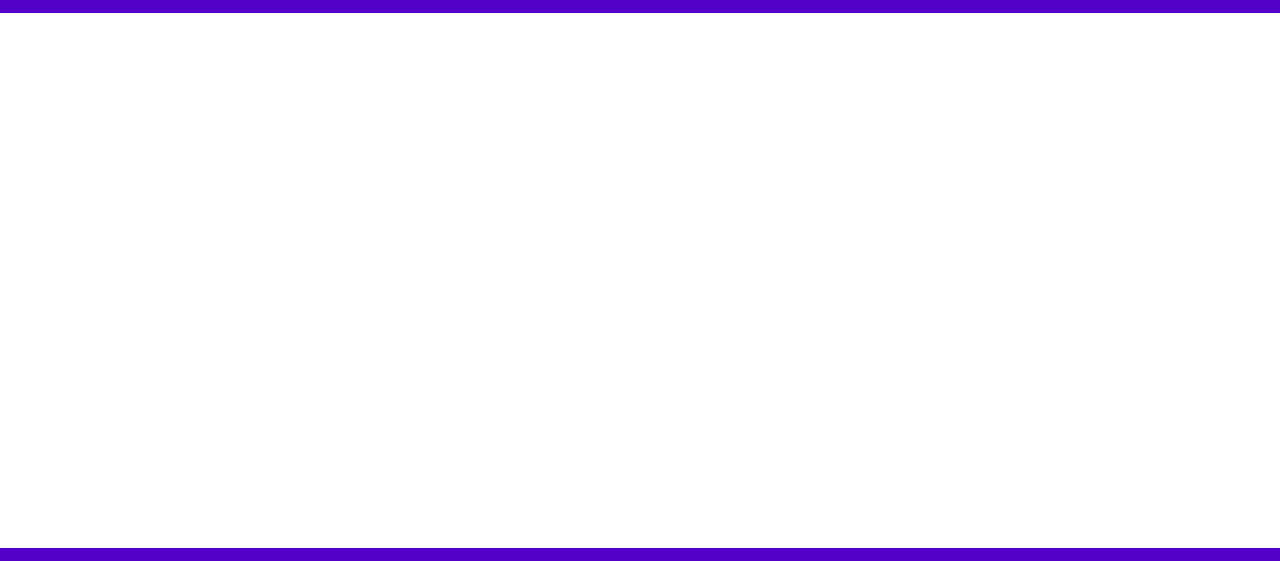
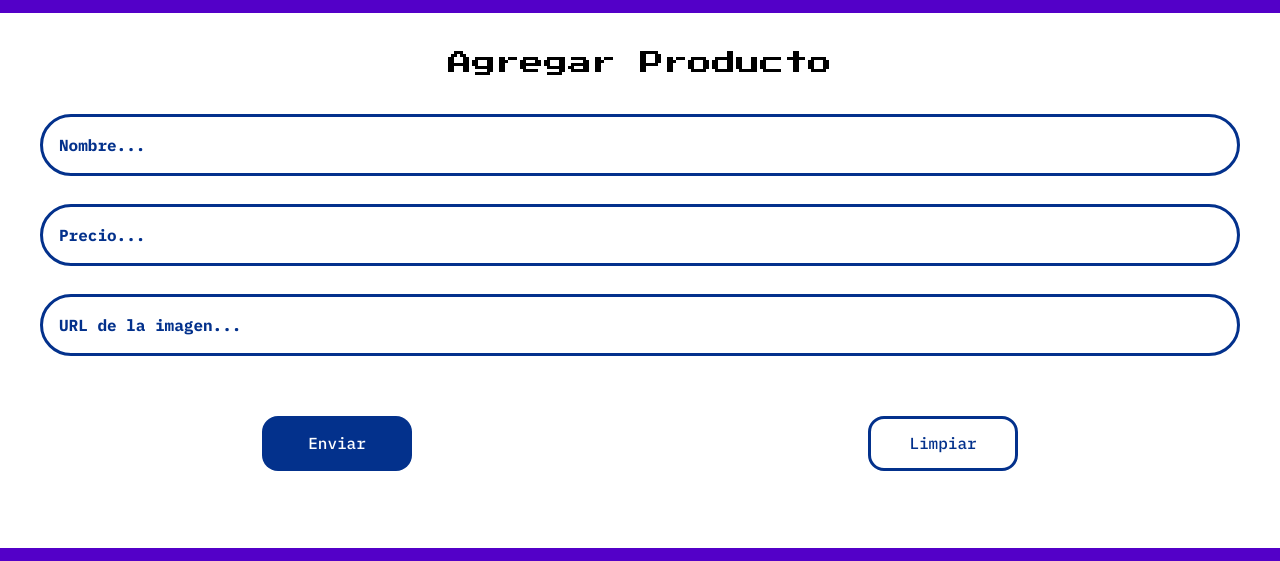
Before and after one commit to YossecSA/Alura-Geek, a plain HTML site: page index.html in a window 1280 px wide. Shown: the part 68-629 px from the top of the page. Drawn offline with Linux system fonts and the light colour scheme.

Commit message:
creacion del formulario de agregar producto completado

```diff
--- a/css/style.css
+++ b/css/style.css
@@ -2,7 +2,8 @@
 :root {
     --color-primario: #5300C8;
     --color-blanco: #e5e5ee;
-    --color-gradiente-inicio: #6a00ff;
+    --color-input: #03318C;
+    --color-input-focus: #8C0375;
     --color-gradiente-fin: #3a008e;
     --font-size-title: 24px;
     --padding-header: 1rem;
@@ -33,10 +34,70 @@ body{
 }
 main {
     display: flex;
-    justify-content: center;
-    align-items: center;
+    flex-direction: column;
+}
+.add-product{
+    display: flex;
+    flex-direction: column;
+    gap: 2.5rem;
+    padding: 40px;
+}
+.add-product__title{
+    font-size: 24px;
+    color: #000;
+    line-height: 21px;
     text-align: center;
-    padding: 2rem;
+}
+
+.add-product__form{
+    display: flex;
+    flex-direction: column;
+    gap: 2rem;
+    font-family: "IBM Plex Mono", monospace;
+}
+
+.add-product__input {
+    width: 100%;
+    padding: 1rem;
+    margin-bottom: 1.75rem;
+    border: 3px solid var(--color-input);
+    border-radius: 50px;
+    background-color: #FFF;
+    color: var(--color-input);
+    font-size: 1rem;
+    font-weight: 700;
+}
+
+.add-product__input::placeholder {
+    color:  var(--color-input);
+}
+
+.add-product__input:focus {
+    outline: none;
+    border-color: var(--color-input-focus);
+    box-shadow: 0 0 5px var(--color-input-focus);
+}
+.add-product__buttons{
+    display: flex;
+    gap: 12px;
+    justify-content: space-around;
+}
+.add-product__btn{
+    width: 150px;
+    height: 55px;
+    font-size: 1rem;
+    border-radius: 1rem;
+    font-weight: 500;
+    background-color: var(--color-input);
+    cursor: pointer;
+}
+.add-product__btn--submit{
+    color: #ffffff;
+}
+.add-product__btn--reset{
+    color: var(--color-input);
+    background-color: #FFF;
+    border: 3px solid var(--color-input);
 }
 
 .footer{
--- a/index.html
+++ b/index.html
@@ -16,7 +16,20 @@
         <h1 class="header__title">AluraGeek</h1>
     </header>
     <main>
-
+        <section class="add-product">
+            <h2 class="add-product__title">Agregar Producto</h2>
+            <form class="add-product__form" action="#" method="POST">
+                <div class="add-product__inputs">
+                    <input class="add-product__input" type="text" name="nombre" placeholder="Nombre..." required>
+                    <input class="add-product__input" type="text" name="precio" placeholder="Precio..." required>
+                    <input class="add-product__input" type="text" name="imagen" placeholder="URL de la imagen..." required>
+                </div>
+                <div class="add-product__buttons">
+                    <button class="add-product__btn add-product__btn--submit" type="submit">Enviar</button>
+                    <button class="add-product__btn add-product__btn--reset" type="reset">Limpiar</button>
+                </div>
+            </form>
+        </section>
     </main>
     <footer class="footer">
         <div class="footer__logo-container">
```
